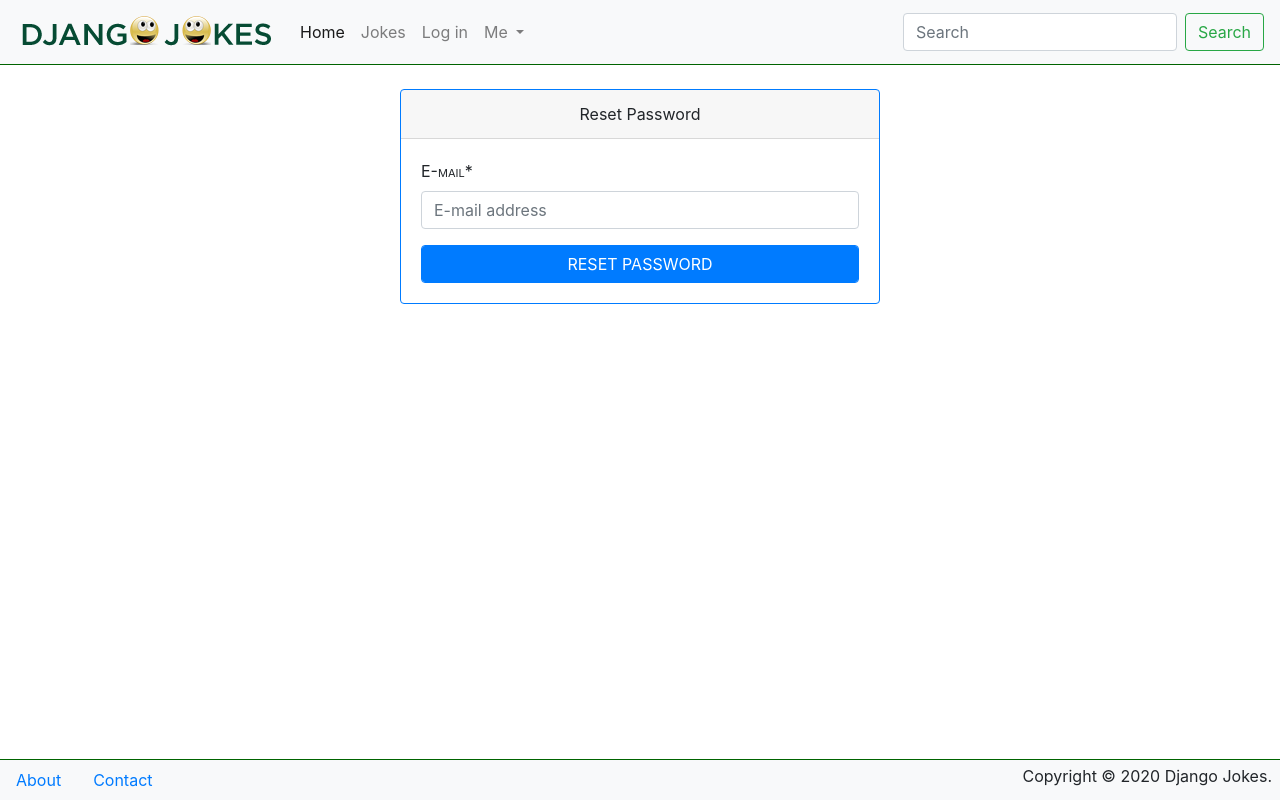
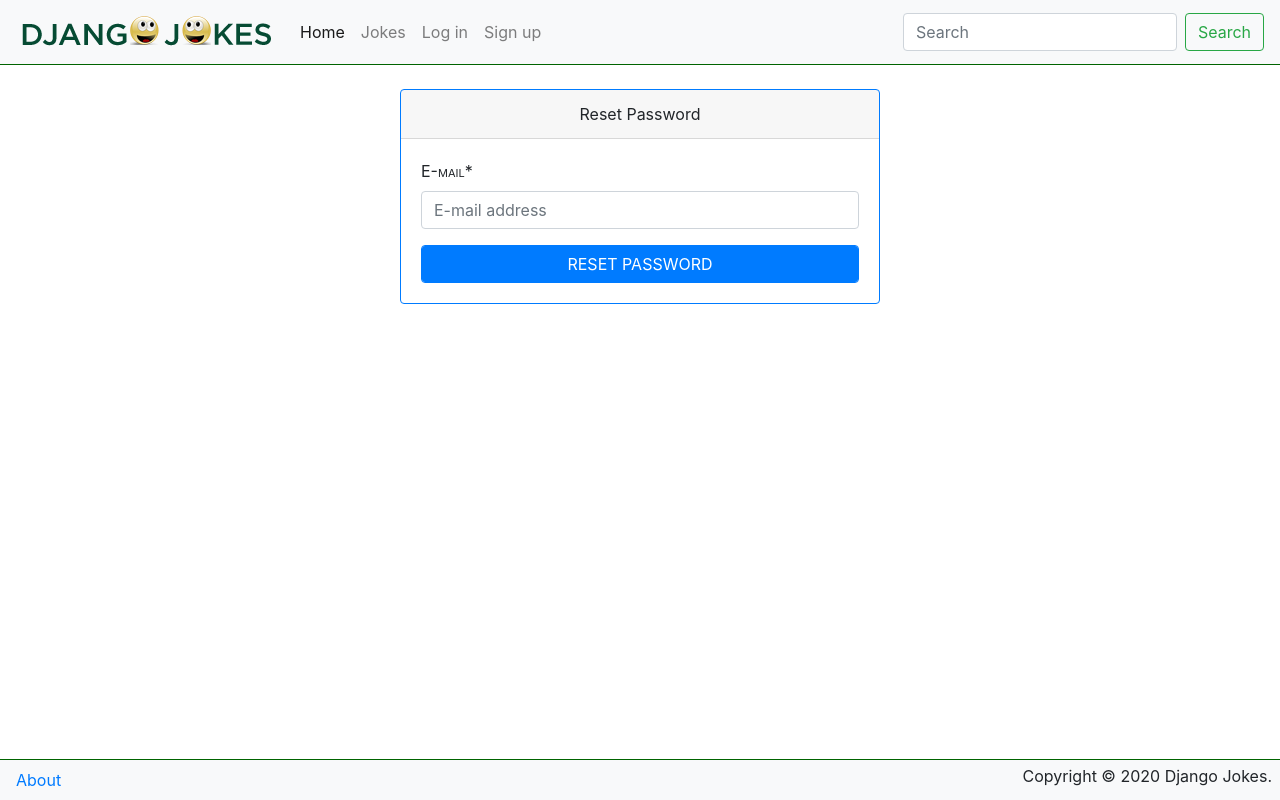
Before and after one commit to jaredmdunn/djangojokes.com, a Django app: page /account/password/reset/ in a window 1280 px wide. Run offline with Django 3.2, Linux system fonts and the light colour scheme; some libraries are stand-ins or nearby versions.

Commit message:
updating base template

```diff
--- a/templates/_base.html
+++ b/templates/_base.html
@@ -32,9 +32,14 @@
         <li class="nav-item">
           <a class="nav-link" href="{% url 'jokes:list' %}">Jokes</a>
         </li>
+        {% if not user.is_authenticated %}
           <li class="nav-item">
-          <a class="nav-link" href="#">Log in</a>
+            <a class="nav-link" href="{% url 'account_login' %}">Log in</a>
           </li>
+          <li class="nav-item">
+            <a class="nav-link" href="{% url 'account_signup' %}">Sign up</a>
+          </li>
+        {% else %}
           <li class="nav-item dropdown">
             <a class="nav-link dropdown-toggle" href="#" id="navbarDropdown"
               role="button" data-toggle="dropdown" aria-haspopup="true"
@@ -45,9 +50,13 @@
               <a class="dropdown-item" href="#">My Account</a>
               <a class="dropdown-item" href="#">My Django Jokes</a>
               <div class="dropdown-divider"></div>
-            <a class="dropdown-item" href="#">Log out</a>
+              <form method="post" action="{% url 'account_logout' %}">
+                {% csrf_token %}
+                <button class="btn dropdown-item">Log out</button>
+              </form>
             </div>
           </li>
+        {% endif %}
       </ul>
       <form class="form-inline my-2 my-lg-0">
         <input class="form-control mr-sm-2" type="search"
@@ -68,7 +77,9 @@
       <nav>
         <ul class="nav">
           <li class="nav-item"><a class="nav-link" href="{% url 'pages:about-us' %}">About</a></li>
-          <li class="nav-item"><a class="nav-link" href="#">Contact</a></li>
+          {% if user.is_staff %}
+            <li class="nav-item"><a class="nav-link" href="/admin/">Admin</a></li>
+          {% endif %}
         </ul>
       </nav>
     </div>
```
Lines whose indentation alone changed are shown as unchanged.
